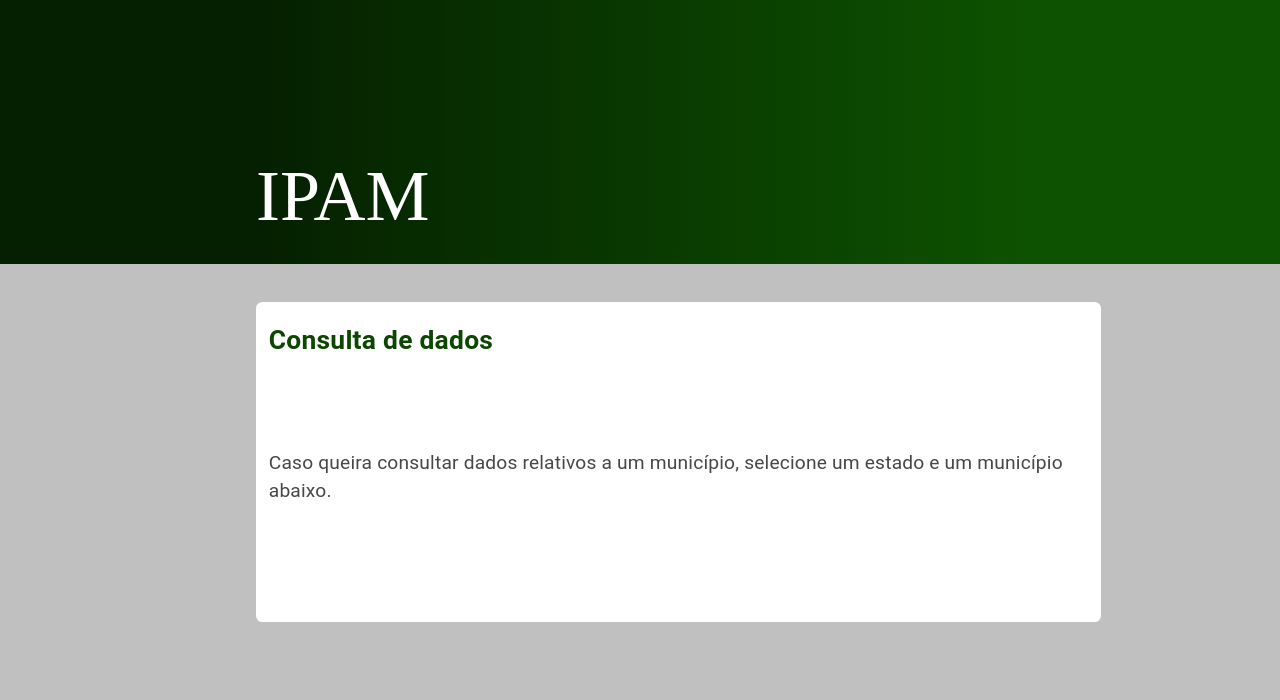
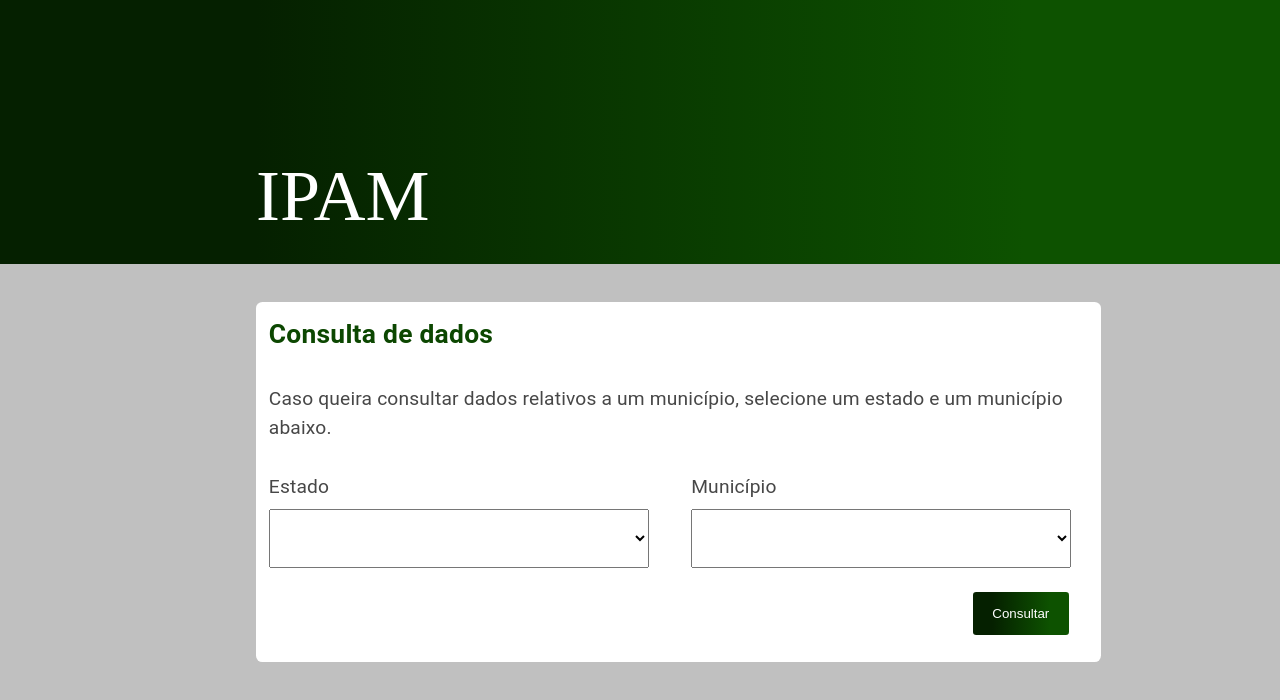
Before and after one commit to jessicaduarte95/desafioIPAM, a React (Create React App) app: page / in a window 1280 px wide. Shown: the top 700 px of the page. Built offline with nearby package versions, Linux system fonts and the light colour scheme.

Commit message:
Adição do select do estado e do município

```diff
--- a/src/Page/Principal.js
+++ b/src/Page/Principal.js
@@ -23,7 +23,7 @@
     const ThirdPart = {
         margin: '3% 20% 3% 20%',
         backgroundColor: "white",
-        height: "40%",
+        height: "45%",
         width: "66%",
         borderRadius: "0.4rem",
         display: "flex",
@@ -40,7 +40,6 @@
         fontWeight: "bold"
     }
     const textConsulta = {
-        marginBottom: '4%',
         width: '95%',
         display: "flex",
         alignItems: "center",
@@ -49,19 +48,71 @@
         fontSize: '120%',
         color: "#474747"
     }
+    const titleEstadoMunicipio = {
+        height: "30%",
+        fontSize: '120%',
+        color: "#474747",
+    }
+    const selectEstadoMunicipio = {
+        height: "50%",
+        width: "100%"
+    }
+    const buttonConsultar = {
+        height: "50%",
+        display: "flex",
+        paddingRight: "2rem",
+        justifyContent: "flex-end",
+        paddingBottom: "1rem",
+    }
+    const button = {
+        width: "6rem",
+        height: "2.7rem",
+        backgroundImage: "linear-gradient(90deg, #052000 20%, #0D5200 80%)",
+        borderRadius: "0.2rem",
+        border: 0,
+        color: "white",
+    }
 
   return (
     <Grid  container style={containerStyle}>
         <Grid item sm={12} style={titlePrincipal}>
             IPAM
         </Grid>
-        <Grid item sm={12} spacing={2}style={SecondPart}>
+        <Grid item sm={12} style={SecondPart}>
             <Grid item style={ThirdPart}>
                 <Typography style={titleConsulta}>Consulta de dados</Typography>
                 <Typography style={textConsulta}>
                     Caso queira consultar dados relativos a um município, selecione
                     um estado e um município abaixo.
                 </Typography>
+                <Grid
+                    container
+                    item
+                    direction="column"
+                    justifyContent="center"
+                    style={{marginLeft: "0.8rem"}}>
+                    <Grid style={{width: '45%'}}>
+                        <Typography style={titleEstadoMunicipio}>Estado</Typography>
+                        <select name="select" style={selectEstadoMunicipio}>
+                            <option></option>
+                            <option value="valor1">Valor 1</option>
+                            <option value="valor2">Valor 2</option>
+                            <option value="valor3">Valor 3</option>
+                        </select>
+                    </Grid>
+                    <Grid style={{width: '45%'}}>
+                        <Typography style={titleEstadoMunicipio}>Município</Typography>
+                        <select name="select" style={selectEstadoMunicipio}>
+                            <option></option>
+                            <option value="valor1">Valor 1</option>
+                            <option value="valor2">Valor 2</option>
+                            <option value="valor3">Valor 3</option>
+                        </select>
+                    </Grid>
+                </Grid>
+                <Grid item style={buttonConsultar}>
+                    <button style={button}>Consultar</button>
+                </Grid>
             </Grid>
         </Grid>
     </Grid>
```
